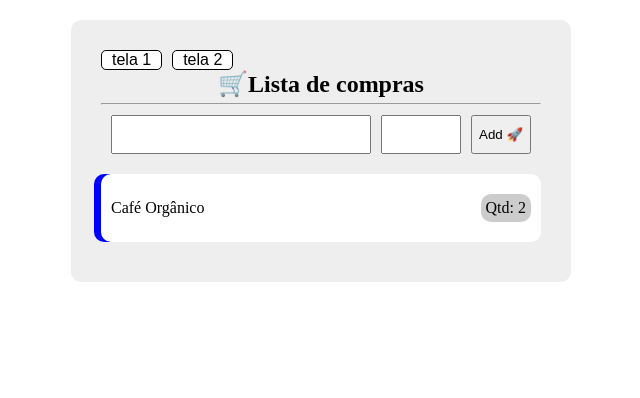
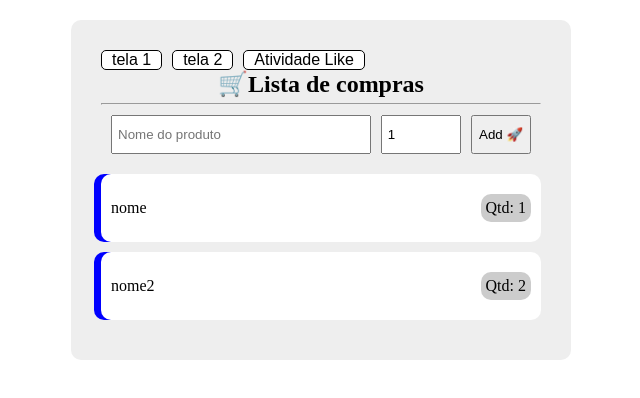
Before and after one commit to VitorPrates/usando-useParam-e-useState, a React (Vite) app in the folder aprendendo-status/: page /produto/0001 in a window 1280 px wide. Both pictures are taken after a click on the button "tela 2". Shown: the top 398 px of the page, without its empty margins (319-959 px from the left). Built offline with nearby package versions, Linux system fonts and the light colour scheme.

Commit message:
usando useState para criação de um simulado de carrinho de compras

```diff
--- a/aprendendo-status/src/App.jsx
+++ b/aprendendo-status/src/App.jsx
@@ -5,6 +5,8 @@ import { BrowserRouter, Routes, Route, Link } from "react-router-dom";
 // import Botao from './components/Botao';
 import Cardproduto from './components/Cardproduto';
 import { useState } from 'react';
+import LikeButton from './components/LikeButton';
+import Carrinho from './components/Carrinho';
 
 function App() {
   const [tela, setTela] = useState(0)
@@ -19,6 +21,9 @@ function App() {
         <button
         onClick={() => setTela(1)}
         >tela 2</button>
+        <button
+        onClick={() => setTela(2)}
+        >Atividade Like</button>
       </header>
       <h2>🛒Lista de compras</h2>
 
@@ -40,13 +45,14 @@ function App() {
           )
         case 1:
           return(
-            <div className='adicionando_produtos'>
-              <form action="">
-                <input className="addname" type="text" />
-                <input className="addqtd" type="number" name="" id="" />
-                <button>Add &#128640;</button>
-              </form>
-              <Cardproduto nome={"Café Orgânico"} qtd={2}/>
+            <Carrinho/>
+          )
+        case 2:
+          return(
+            <div className='atividade_like'>
+              <h1>Atividade Like</h1>
+              <LikeButton/>
+
             </div>
           )
       }
--- /dev/null
+++ b/aprendendo-status/src/components/CSSassets/Carrinho.css
@@ -0,0 +1,21 @@
+.adicionando_produtos {
+  width: 100%;
+}
+.adicionando_produtos form {
+  display: flex;
+  gap: 10px;
+  justify-content: space-between;
+  padding: 10px;
+}
+.adicionando_produtos form .addname, .adicionando_produtos form .addqtd {
+  padding: 10px 5px;
+}
+.adicionando_produtos form .addname {
+  width: 65%;
+}
+.adicionando_produtos form .addqtd {
+  width: 20%;
+}
+.adicionando_produtos form button {
+  width: 15%;
+}/*# sourceMappingURL=Carrinho.css.map */
--- /dev/null
+++ b/aprendendo-status/src/components/CSSassets/Carrinho.scss
@@ -0,0 +1,27 @@
+.adicionando_produtos
+{
+    width: 100%;
+    form
+    {
+        display: flex;
+        gap: 10px;
+        justify-content: space-between;
+        padding: 10px;
+        .addname,.addqtd
+        {
+        padding: 10px 5px;
+        }
+        .addname
+        {
+        width: 65%;
+        }
+        .addqtd
+        {
+        width: 20%;
+        }
+        button
+        {
+        width: 15%;
+        }
+    }
+}
--- /dev/null
+++ b/aprendendo-status/src/components/CSSassets/LikeButton.css
@@ -0,0 +1,39 @@
+.curtindo-fotos {
+  width: 95%;
+  display: flex;
+  flex-direction: column;
+  justify-content: center;
+  align-items: center;
+  gap: 10px;
+}
+.curtindo-fotos .foto_perfil {
+  width: 80%;
+  aspect-ratio: 1/1;
+  border: 1px solid black;
+  display: flex;
+  align-items: center;
+  justify-content: center;
+}
+.curtindo-fotos .foto_perfil img {
+  width: 60%;
+}
+.curtindo-fotos .btn_like {
+  cursor: pointer;
+  transition: 0.1s ease-in-out;
+  font-size: 1em;
+}
+.curtindo-fotos .btn_like[data="<3"] {
+  animation: liked 3s infinite;
+}
+
+@keyframes liked {
+  0% {
+    transform: translateY(0px);
+  }
+  50% {
+    transform: translateY(-10px);
+  }
+  100% {
+    transform: translateY(0px);
+  }
+}/*# sourceMappingURL=LikeButton.css.map */
--- /dev/null
+++ b/aprendendo-status/src/components/CSSassets/LikeButton.scss
@@ -0,0 +1,51 @@
+.curtindo-fotos
+{
+    width: 95%;
+    display: flex;
+    flex-direction: column;
+    justify-content: center;
+    align-items: center;
+    gap: 10px;
+    .foto_perfil
+    {
+        width: 80%;
+        aspect-ratio: 1 / 1;
+        border: 1px solid black;
+        display: flex;
+        align-items: center;
+        justify-content: center;
+        img
+        {
+            width: 60%;
+        }
+    };
+    .btn_like
+    {
+        // text-align: center;
+        cursor: pointer;
+        transition: 0.1s ease-in-out;
+        font-size: 1em;
+    }
+    .btn_like[data = "<3"]
+    {
+        animation: liked 3s infinite;
+    }
+}
+
+@keyframes liked {
+    0%
+    {
+        transform: translateY(0px);
+
+    }
+    50%
+    {
+        transform: translateY(-10px);
+
+    }
+    100%
+    {
+        transform: translateY(0px);
+
+    }
+}
--- a/aprendendo-status/src/components/Cardproduto.jsx
+++ b/aprendendo-status/src/components/Cardproduto.jsx
@@ -17,9 +17,9 @@ export default function Cardproduto({nome,qtd, fechavel})
             onClick={altetarClick}
             className='cardproduto'>
 
-                <p>{clicado? <span>&gt;</span> : ""}{nome}</p>
+                <p>{clicado? fechavel ? <span>{fechavel}</span>:"" : ""}{nome}</p>
                 <span>Qtd: {qtd}</span>
-                {fechavel ? <p>{fechavel}</p>:""}
+
             </div>
         </>
     )
--- /dev/null
+++ b/aprendendo-status/src/components/Carrinho.jsx
@@ -0,0 +1,70 @@
+import Cardproduto from "./Cardproduto"
+import "./CSSassets/Carrinho.css"
+import { useState } from "react";
+
+
+export default function Carrinho()
+{
+    const [produtos_selecionado, setProdutosSelecionado] = useState([
+        { nome: "nome", qtd: 1 },
+        { nome: "nome2", qtd: 2 },
+    ]);
+    const [nomeInput, setNomeInput] = useState("");
+    const [qtdInput, setQtdInput] = useState(1);
+    function adicionar_item(nome_produto, quantidade) {
+        // Verifica se o produto já existe na lista atual
+        const produto_existente = produtos_selecionado.find(item => item.nome === nome_produto);
+
+        if (produto_existente) {
+            // Se já existe, usamos .map() para criar uma nova lista atualizando a quantidade
+            const lista_atualizada = produtos_selecionado.map(item => {
+                if (item.nome === nome_produto) {
+                    return { ...item, qtd: item.qtd + quantidade };
+                }
+                return item;
+            });
+            setProdutosSelecionado(lista_atualizada);
+        } else {
+            // Se não existe, usamos o operador spread (...) para criar uma nova lista com o novo item
+            setProdutosSelecionado([...produtos_selecionado, { nome: nome_produto, qtd: quantidade }]);
+        }
+    }
+    function manipularEnvio(e) {
+        e.preventDefault();
+
+        // Evita adicionar itens com o nome vazio
+        if (!nomeInput.trim()) return;
+
+        // Executa a função passando os valores dos inputs (convertendo a quantidade para número)
+        adicionar_item(nomeInput, Number(qtdInput));
+
+        // Limpa os campos do formulário após a inserção
+        setNomeInput("");
+        setQtdInput(1);
+    }
+
+    return(
+        <div className='adicionando_produtos'>
+            <form onSubmit={manipularEnvio}>
+                {/* Conectamos o valor do input ao estado 'nomeInput' */}
+                <input
+                    className="addname"
+                    type="text"
+                    placeholder="Nome do produto"
+                    value={nomeInput}
+                    onChange={(e) => setNomeInput(e.target.value)}
+                />
+                {/* Conectamos o valor do input ao estado 'qtdInput' */}
+                <input
+                    className="addqtd"
+                    type="number"
+                    min="1"
+                    value={qtdInput}
+                    onChange={(e) => setQtdInput(e.target.value)}
+                />
+                <button type="submit">Add 🚀</button>
+            </form>
+            {produtos_selecionado.map((item) => (<Cardproduto nome={item.nome} qtd={item.qtd} fechavel={"x"}/>))}
+        </div>
+    )
+}
--- /dev/null
+++ b/aprendendo-status/src/components/LikeButton.jsx
@@ -0,0 +1,22 @@
+import { useState } from "react"
+import "./CSSassets/LikeButton.css"
+
+export default function LikeButton()
+{
+    const [liked, setLike] = useState(false)
+    const [randomId] = useState(() => Math.ceil(Math.random() * 70));
+    return(
+        <div className="curtindo-fotos">
+            <div className="foto_perfil" style={{
+                backgroundColor:"red",
+                backgroundImage:`url(https://i.pravatar.cc/150?img=${randomId})`,
+                backgroundRepeat: "no-repeat",
+                backgroundSize:"cover",
+                backgroundPosition:"50%",
+                }}>
+                <img src={`https://i.pravatar.cc/150?img=${randomId}`} alt="" />
+            </div>
+            <p data={liked ? "<3":"</3"} className="btn_like" onClick={()=>{setLike(!liked)}}>{liked ? "❤️ 1":"🤍"}</p>
+        </div>
+    )
+}
--- a/aprendendo-status/src/components/Produtos.jsx
+++ b/aprendendo-status/src/components/Produtos.jsx
@@ -1,5 +1,5 @@
 import { useParams } from "react-router-dom";
-
+import Cardproduto from "./Cardproduto";
 export default function Produtos()
 {
     const { id } = useParams();
@@ -7,6 +7,7 @@ export default function Produtos()
     return(
         <div>
             <h1>Produto: {id}</h1>
+            <Cardproduto nome={"café"} qtd={"13"} fechavel={"x"}/>
         </div>
     )
 }
--- a/aprendendo-status/src/index.css
+++ b/aprendendo-status/src/index.css
@@ -44,31 +44,13 @@ body{
       border-radius: 5px;
     }
   }
-  .adicionando_produtos
+
+  .atividade_like
   {
-    width: 100%;
-    form
+
+    h1
     {
-      display: flex;
-      gap: 10px;
-      justify-content: space-between;
-      padding: 10px;
-      .addname,.addqtd
-      {
-        padding: 10px 5px;
-      }
-      .addname
-      {
-        width: 65%;
-      }
-      .addqtd
-      {
-        width: 20%;
-      }
-      button
-      {
-        width: 15%;
-      }
+      text-align: center;
     }
   }
 }
```
Also changed, not shown: 2 other files (tests, documents, lock files or other folders).
